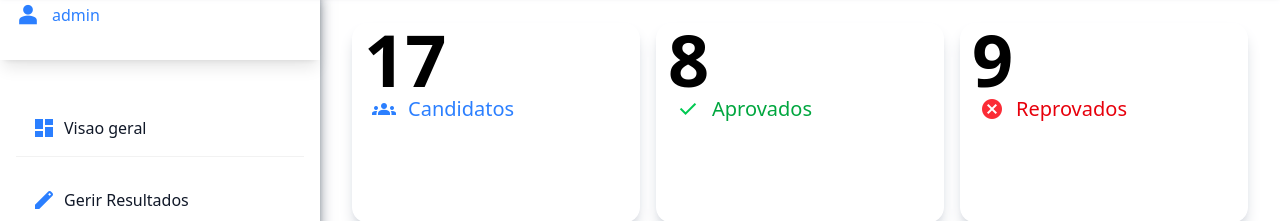
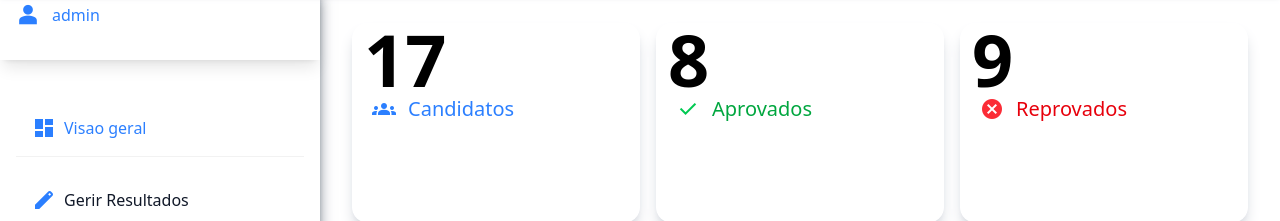
Before and after one commit to Alvaro-Massingue/AResultado-Sistema-de-visualiza-o-dos-resultados-dos-exames-de-admiss-o, a React (Vite) app: page /adminPanel in a window 1280 px wide. Shown: the part 97-318 px from the top of the page. Built offline with nearby package versions, Linux system fonts and the light colour scheme.

Commit message:
Adiciona foco na primeira sessao  logo que abrir a pagina

```diff
--- a/src/components/Aside.jsx
+++ b/src/components/Aside.jsx
@@ -1,7 +1,14 @@
+import { useEffect, useState } from "react";
 import { userAdd } from "../data/user.mock";
 import { useNavigate } from "react-router-dom";
 
 const Aside = () => {
+  const [focus, setFocus] = useState(false);
+
+  useEffect(() => {
+    setFocus(true);
+  }, []);
+
   const navigate = useNavigate();
   return (
     <div className="flex flex-col items-center justify-center w-[25%] h-full shadow-lg shadow-gray-600 fixed">
@@ -23,8 +30,13 @@ const Aside = () => {
             dashboard
           </span>
           <button
-          onClick={() => navigate("/adminPanel")}
-           className="cursor-pointer  hover:text-blue-500 focus:text-blue-500">
+            onClick={() => navigate("/adminPanel")}
+            className={
+              focus
+                ? "text-blue-500"
+                : "cursor-pointer  hover:text-blue-500 focus:text-blue-500"
+            }
+          >
             Visao geral
           </button>
         </div>
@@ -35,7 +47,12 @@ const Aside = () => {
           >
             edit
           </span>
-          <button className="cursor-pointer  hover:text-blue-500 focus:text-blue-500">
+          <button
+            onClick={() => {
+              setFocus(false);
+            }}
+            className="cursor-pointer  hover:text-blue-500 focus:text-blue-500"
+          >
             Gerir Resultados
           </button>
         </div>
@@ -46,7 +63,12 @@ const Aside = () => {
           >
             add_circle
           </span>
-          <button className="cursor-pointer   hover:text-blue-500 focus:text-blue-500">
+          <button
+            onClick={() => {
+              setFocus(false);
+            }}
+            className="cursor-pointer   hover:text-blue-500 focus:text-blue-500"
+          >
             Adicionar novos resultados
           </button>
         </div>
```
